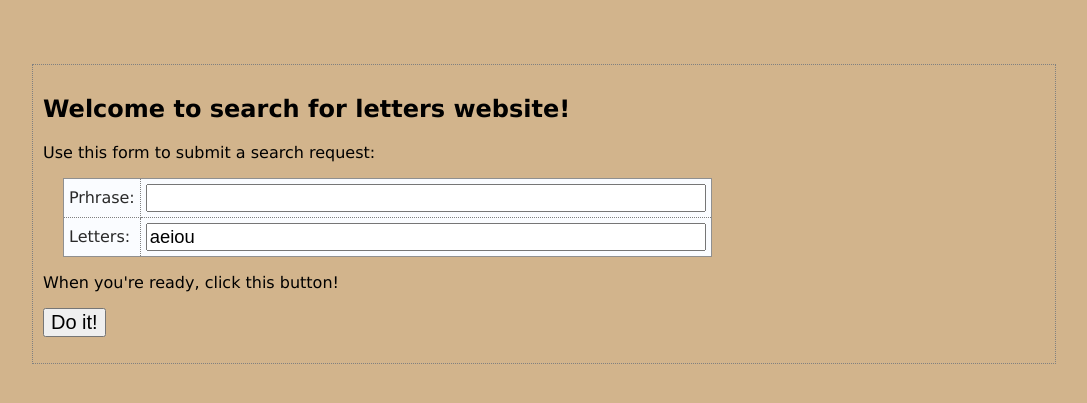
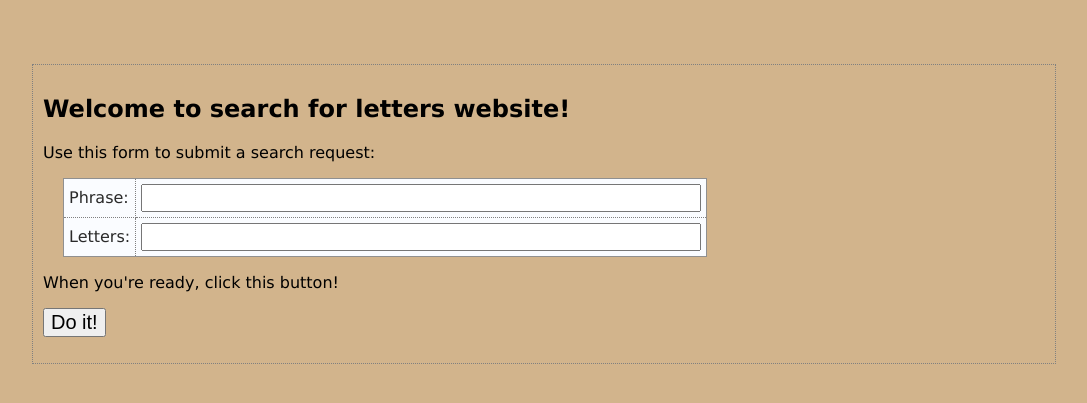
Before and after one commit to m-soro/search_4_app, a Flask app: page /entry in a window 1280 px wide. Shown: the top 403 px of the page, without its empty margins (96-1183 px from the left). Run offline with Flask 2, Linux system fonts and the light colour scheme.

Commit message:
fixed a typo, deleted the initial default letters

```diff
--- a/templates/entry.html
+++ b/templates/entry.html
@@ -8,8 +8,8 @@ from body(like the html markups) it provides a replacement for the block "body"-
 <form action="/search4" method="post">
 <table>
     <p>Use this form to submit a search request:</p>
-    <tr><td>Prhrase:</td><td><input type="text" name="phrase"</td></tr>
-    <tr><td>Letters:</td><td><input type="text" name="letters" value="aeiou"</td></tr>
+    <tr><td>Phrase:</td><td><input type="text" name="phrase"</td></tr>
+    <tr><td>Letters:</td><td><input type="text" name="letters" value=""</td></tr>
 </table>
 <p>When you're ready, click this button!</p>
 <p><input type="submit" value="Do it!"></p>
```
